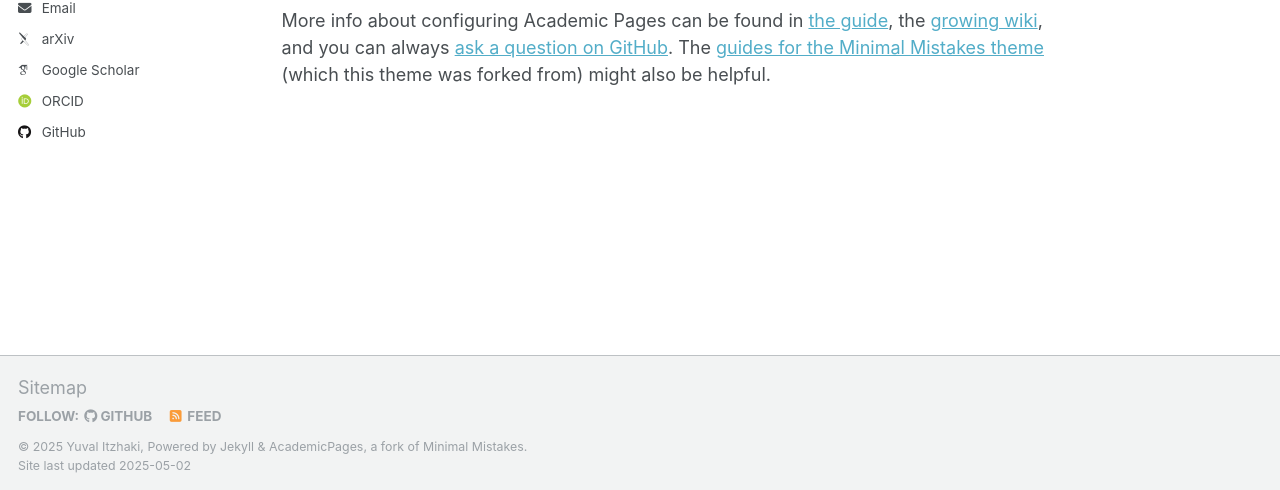
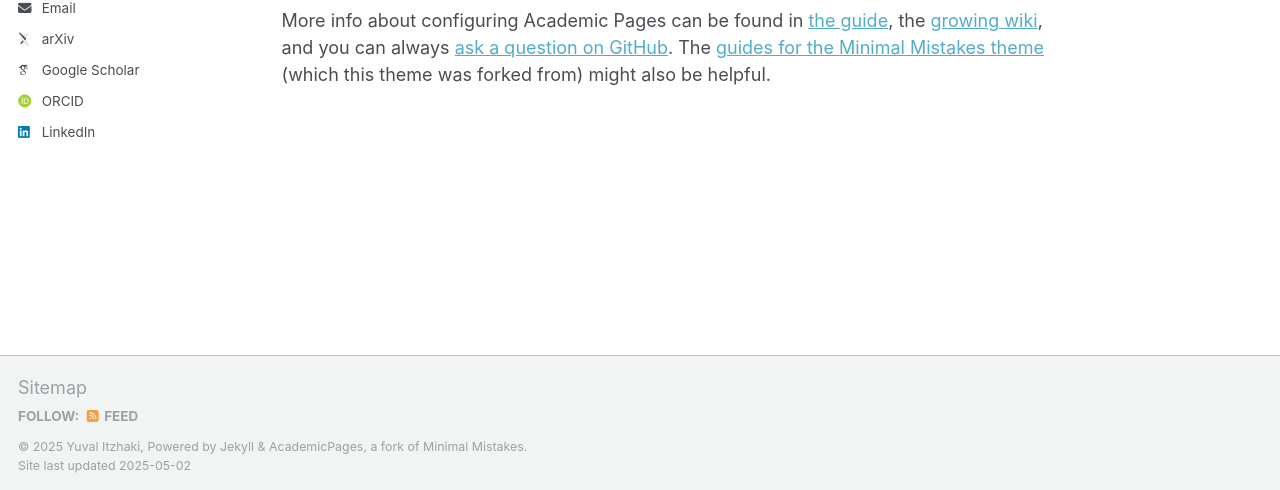
Before and after one commit to yuvalyitz/home, a Jekyll site: the page built from _pages/about.md, in a window 1280 px wide and 900 px high, scrolled down 2636 px. Shown: the part 407-897 px from the top of the window. Built offline with Jekyll 4.4.1, drawn with Linux system fonts in a browser that asks for light colours; some web fonts are replaced; part of the change alters nothing that is shown.

Commit message:
Update _config.yml

```diff
--- a/_config.yml
+++ b/_config.yml
@@ -45,7 +45,7 @@ author:
   bitbucket        : # Username - Update with your username on the site
   codepen          : # Username
   dribbble         : # Username
-  github           : "academicpages"
+  # github           : "https://github.com/yuvalyitz"
   kaggle           : # Username
   stackoverflow    : # User number or user number and name (i.e., use "1" or "1/jeff-atwood")
 
@@ -59,7 +59,7 @@ author:
   keybase          : # Username
   instagram        : # Username
   lastfm           : # Username
-  linkedin         : # Username
+  linkedin         : "https://www.linkedin.com/in/yuval-itzhaki-917a6a11b/"
   mastodon         : # URL
   medium           : # URL
   pinterest        : # Username
```
